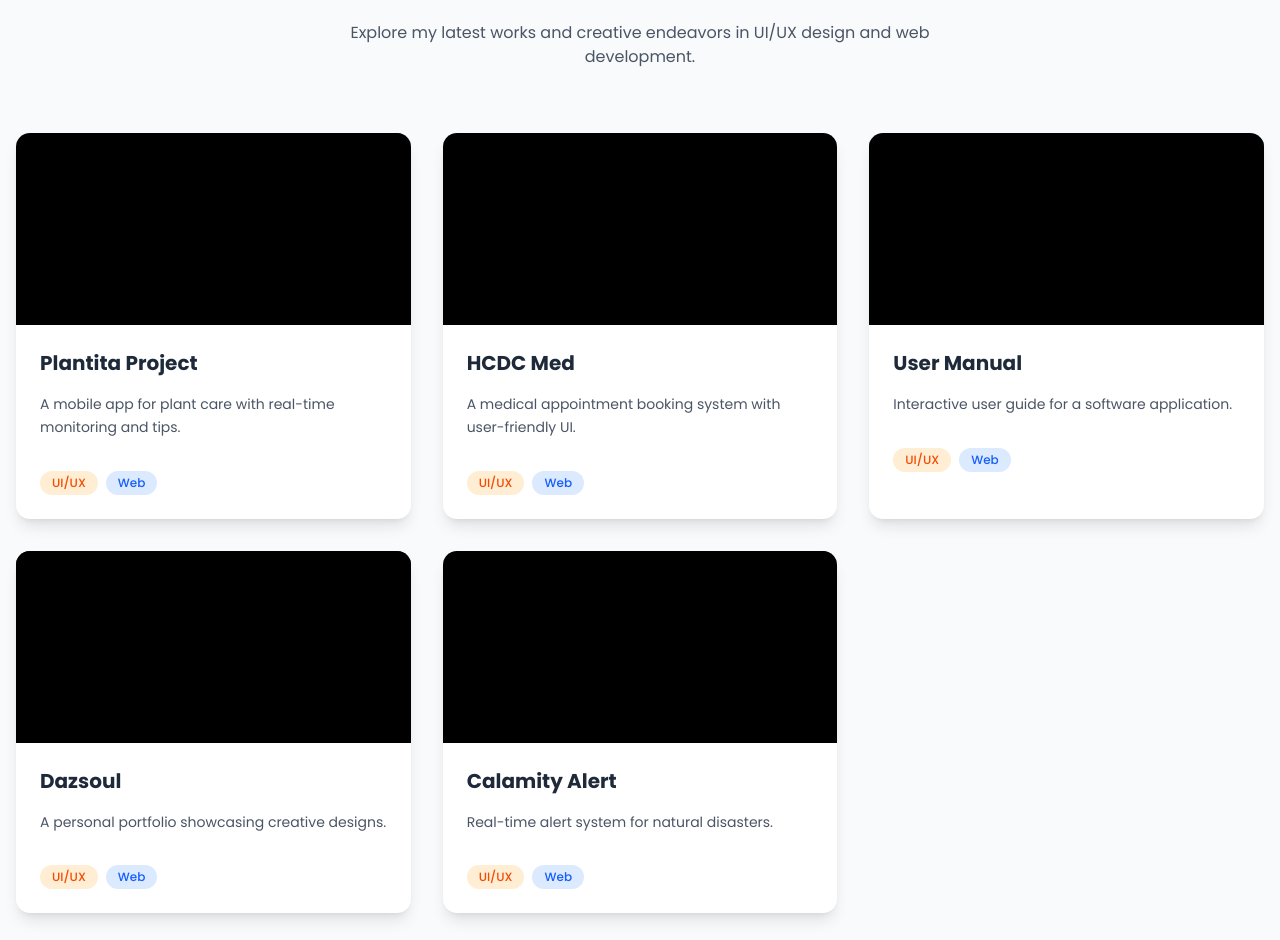
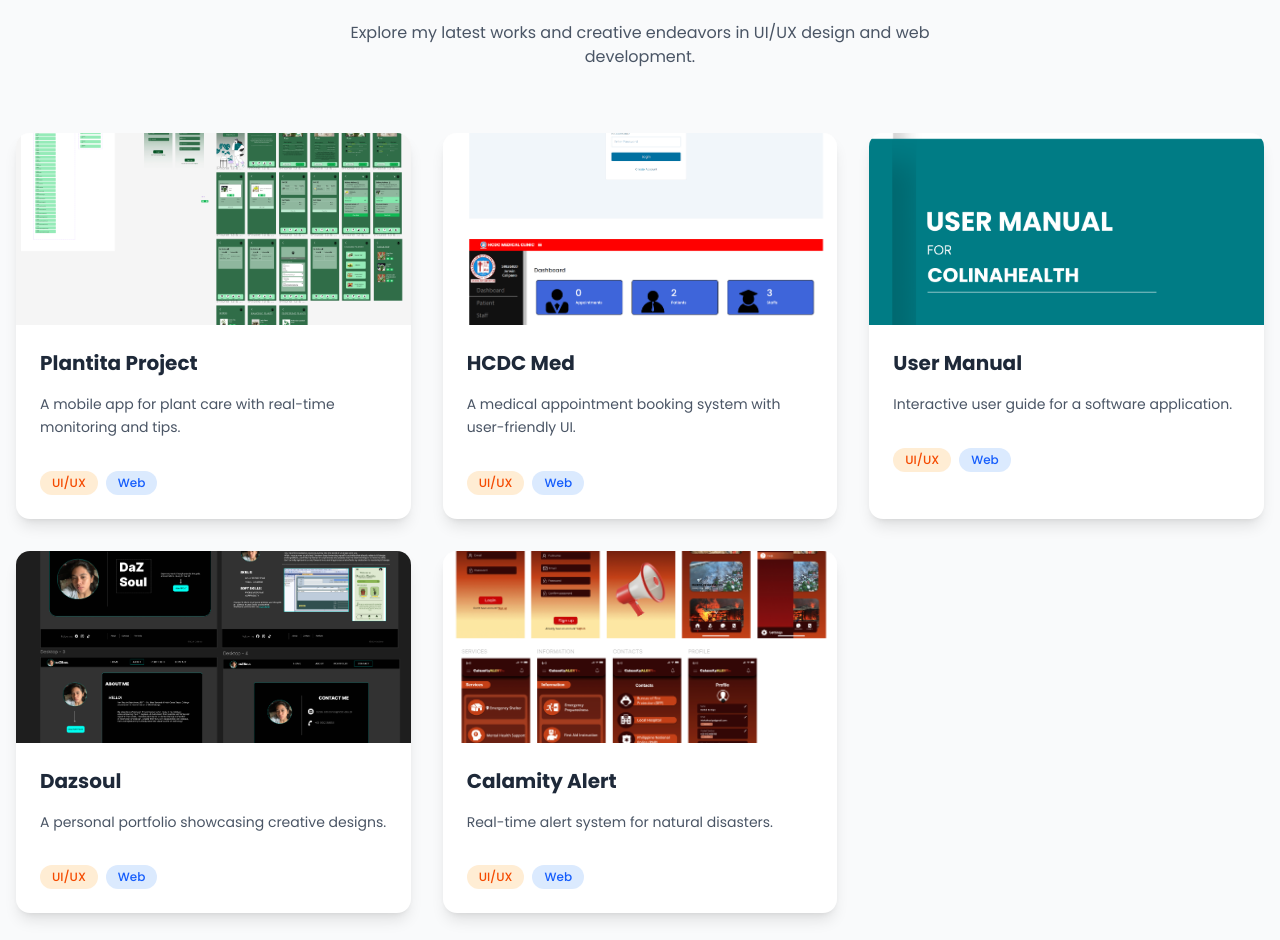
Before and after one commit to CleevePhilip/dazzle, a Next.js app in the folder client/: page / in a window 1280 px wide. Shown: the part 2703-3643 px from the top of the page. Built offline with nearby package versions, Linux system fonts and the light colour scheme.

Commit message:
Remove the inset

```diff
--- a/client/src/app/page.tsx
+++ b/client/src/app/page.tsx
@@ -679,17 +679,12 @@ const Home = () => {
                 viewport={{ once: true }}
                 className="group bg-white rounded-xl overflow-hidden shadow-lg hover:shadow-2xl transition-all duration-300 transform hover:-translate-y-2"
               >
-                <div className="relative h-48 overflow-hidden">
+                <div className="relative h-48 overflow-hidden bg-gray-100">
                   <img
                     src={project.image}
                     alt={`${project.title} Screenshot`}
                     className="w-full h-full object-cover transition-transform duration-300 group-hover:scale-110"
                   />
-                  <div className="absolute inset-0 bg-black bg-opacity-0 group-hover:bg-opacity-40 transition-all duration-300 flex items-center justify-center">
-                    <button className="opacity-0 group-hover:opacity-100 transform translate-y-4 group-hover:translate-y-0 transition-all duration-300 bg-orange-500 text-white px-6 py-2 rounded-full font-medium text-sm hover:bg-orange-600">
-                      View Details
-                    </button>
-                  </div>
                 </div>
                 <div className="p-6 space-y-4">
                   <h2 className="text-xl font-bold text-gray-800 group-hover:text-orange-500 transition-colors duration-300">
```
